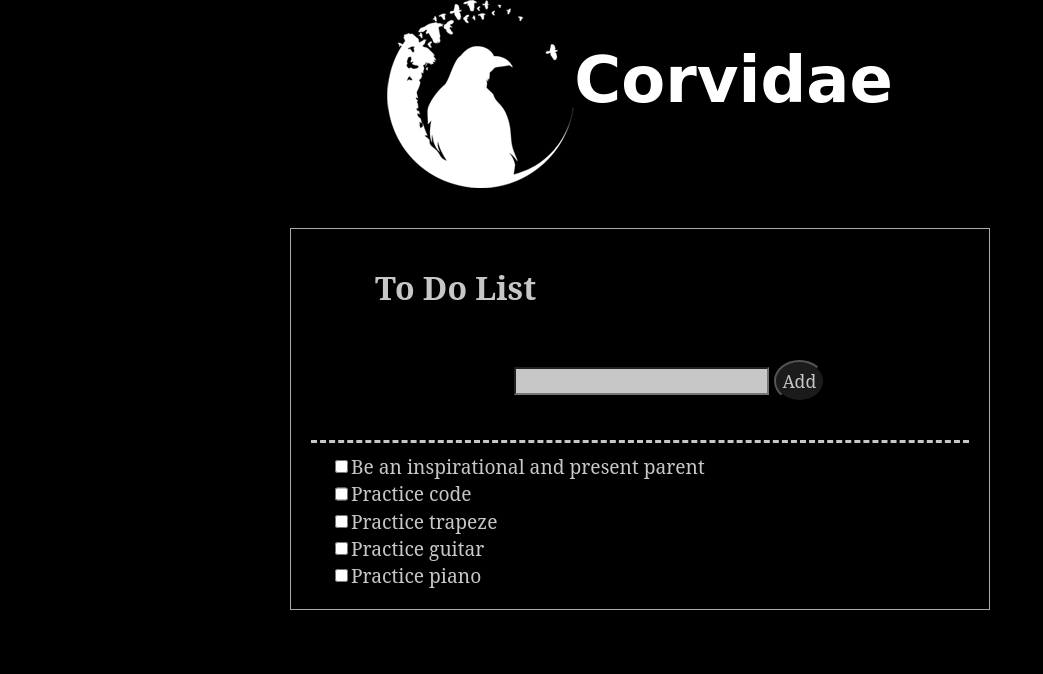
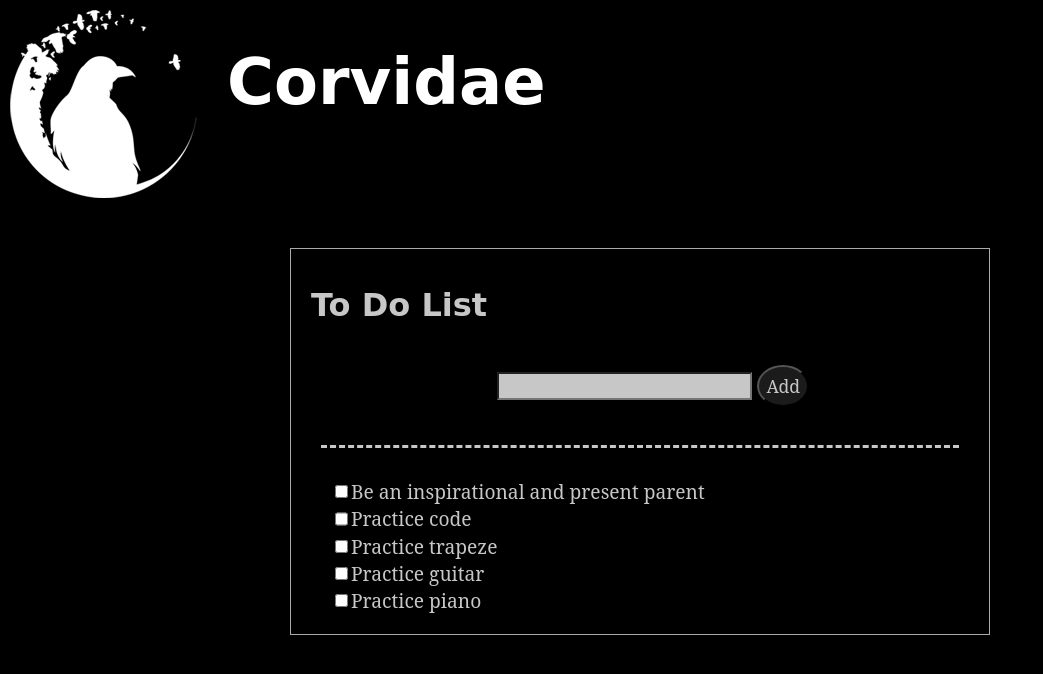
Before and after one commit to dylancorvidae/To-Do-List, a website: page public/static-index.html in a window 1280 px wide. Shown: the whole page, without its empty margins (0-1043 px from the left). Drawn offline with Linux system fonts and the light colour scheme; a web font is replaced by a local one.

Commit message:
fixed css and added h2 to todo list

```diff
--- a/public/main.css
+++ b/public/main.css
@@ -10,17 +10,19 @@ body {
 }
 
 header {
-    display:flex;
+    display:inline-flex;
     flex-wrap: wrap;
     justify-content: center;
     align-content: center;
     height: auto;
 }
 
-#logo {
-    width: 1em;
-    height: 1em;
-    margin: 10%;
+.logo {
+    width: 40%;
+    height: 40%;
+    margin: 10px;
+    max-width: 187px;
+    max-height: 188px;
 }
 
 h1 {
@@ -28,6 +30,7 @@ h1 {
     font-family: 'Quintessential', cursive;
     font-weight: bold;
     font-size: 4rem;
+    margin: 45px 20px;
 }
 
 main {
@@ -71,12 +74,16 @@ h2 {
     color: rgb(199, 199, 199);
     font-weight: bold;
     font-size: 2em;
-    margin-left: 2em;
+    font-family: 'Quintessential', cursive;
 }
 
 .todo-form-section {
-    padding: 20px 10px 20px 10px;
-    margin-bottom: 0px 10px 20px 10px;
+    display: flex;
+    flex-direction: column;
+    align-items: center;
+    justify-content: center;
+    padding: 10px 10px 10px 10px;
+    margin: 0px 10px 20px 10px;
     border-bottom: 3px dashed  rgb(199, 199, 199);
     font-family: 'Noto Serif', serif;
 }
--- a/public/src/component/app/TaskApp.js
+++ b/public/src/component/app/TaskApp.js
@@ -95,6 +95,7 @@ class TaskApp extends Component {
         return /*html*/`
             <div>
                 <main>
+
                 </main>
             </div>
         `;
```
Also changed, not shown: public/src/component/todo/TaskForm.js (+6 -5 lines).
